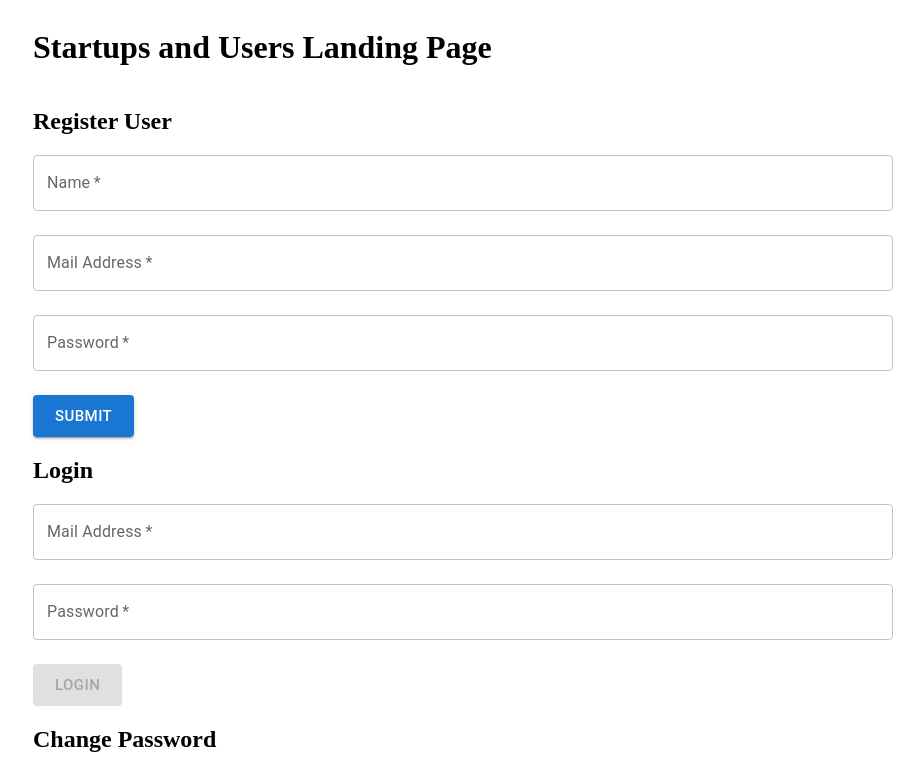
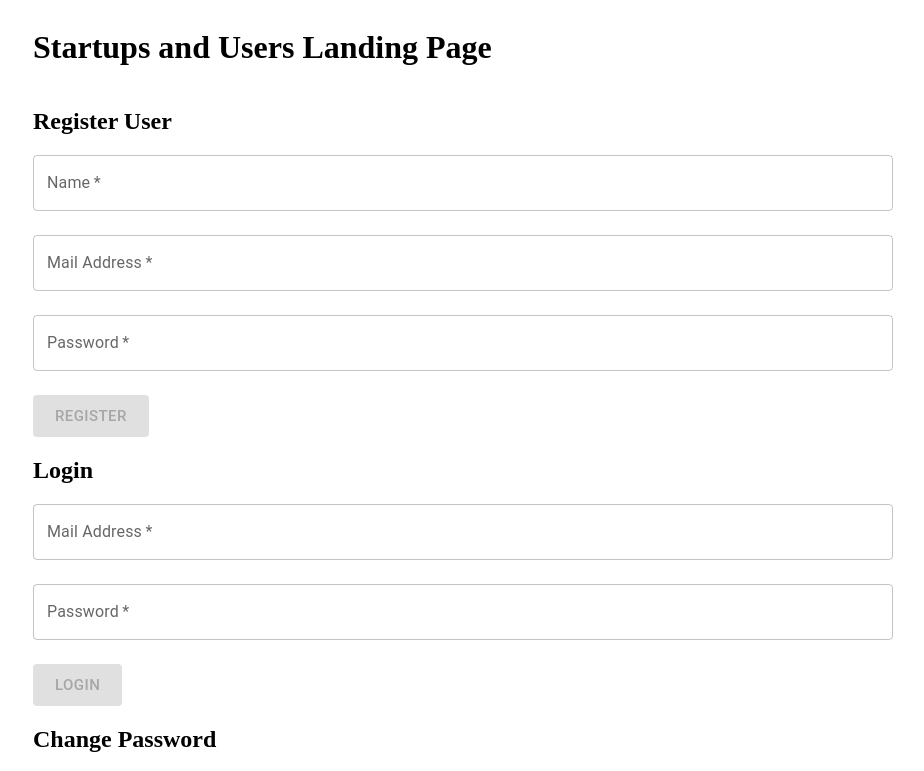
Before and after one commit to Digi-Dojo/MFront-StartupsAndUsers, a React (Create React App) app: page / in a window 1280 px wide. Shown: the top 771 px of the page, without its empty margins (31-955 px from the left). Built offline with nearby package versions, Linux system fonts and the light colour scheme.

Commit message:
added logic to disable submit button until all fields are filled

```diff
--- a/src/fragments/RegisterUserForm.jsx
+++ b/src/fragments/RegisterUserForm.jsx
@@ -1,5 +1,5 @@
 import {TextField, Button, Grid, Alert} from "@mui/material";
-import {useState} from "react";
+import {useEffect, useState} from "react";
 import {Title} from "../components/Title";
 import {useCreateUser} from "../hooks/useCreateUser";
 
@@ -7,12 +7,17 @@ import {useCreateUser} from "../hooks/useCreateUser";
 export const RegisterUserForm = () => {
 
     const [registeredUser, setRegisteredUser] = useState(null)
-    const {loading, error, registerUser} = useCreateUser();
+    const {loading, error, registerUser} = useCreateUser()
+    const [disableSubmitButton, setDisableSubmitButton] = useState(false)
     const [formData, setFormData] = useState({
         name: '',
         password: '',
         mailAddress: '',
     });
+
+    useEffect(() => {
+        setDisableSubmitButton(Object.values(formData).some(x => x === ''));
+    }, [formData]);
 
     const handleSubmit = async (e) => {
         //todo: add form validation before calling the hook
@@ -35,7 +40,11 @@ export const RegisterUserForm = () => {
             <form>
                 <Grid container rowSpacing={3} >
                     <Grid item xs={12}>
-                        <TextField name="name" required id="outlined-basic" label="Name" variant="outlined"
+                        <TextField name="name"
+                                   required
+                                   id="outlined-basic"
+                                   label="Name"
+                                   variant="outlined"
                                    onChange={handleChange}
                                    value={formData.name} fullWidth/>
                     </Grid>
@@ -49,11 +58,14 @@ export const RegisterUserForm = () => {
 
                         <TextField name="password" required id="outlined-basic" label="Password" variant="outlined"
                                    onChange={handleChange}
-                                   value={formData.password} fullWidth/>
+                                   value={formData.password}
+                                   fullWidth
+                                   type="password"
+                        />
                     </Grid>
                     <Grid item container justify="center">
-                        <Button size="large" variant="contained" disabled={loading}
-                                onClick={handleSubmit}>Submit</Button>
+                        <Button size="large" variant="contained" disabled={loading || disableSubmitButton}
+                                onClick={handleSubmit}>Register</Button>
                     </Grid>
                 </Grid>
             </form>
--- a/src/hooks/useCreateUser.jsx
+++ b/src/hooks/useCreateUser.jsx
@@ -12,6 +12,7 @@ export const useCreateUser = () => {
         try {
             const response = await axios.post('/v1/users/create', userDTO);
             setLoading(false);
+            setError(null);
            return response.data;
         } catch (err) {
             setLoading(false);
```
